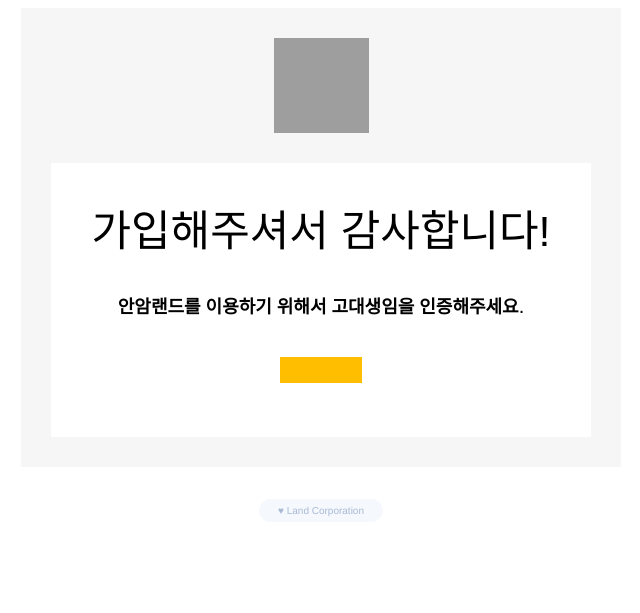
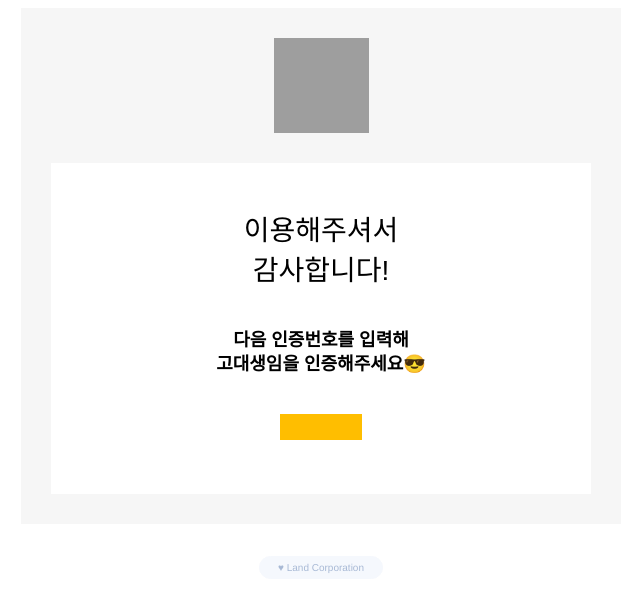
Before and after one commit to Land-Corporation/gobok-api, a Django app: template template/email_verification.html in a window 1280 px wide. Shown: the top 613 px of the page, without its empty margins (319-959 px from the left). Run offline with Django 3.2, Linux system fonts and the light colour scheme; the template is opened without the code that fills it, so the values that code supplies are empty; some web fonts are replaced; grey boxes are pictures that could not be loaded.

Commit message:
do reformat

```diff
--- a/api/services/my/views.py
+++ b/api/services/my/views.py
@@ -1,11 +1,13 @@
+import requests
+from django.conf import settings
 from rest_framework import status
 from rest_framework import viewsets
 from rest_framework.response import Response
-from django.conf import settings
+
 from api.models.room.models import Room
 from api.services.room.serializers import RoomDetailViewSerializer
 from .serializers import FeedbackSerializer
-import requests
+
 
 class MyRoomViewSet(viewsets.ModelViewSet):
     queryset = Room.objects.all().filter(is_public=True)
--- a/template/email_verification.html
+++ b/template/email_verification.html
@@ -151,13 +151,13 @@
   </table><table class="module" role="module" data-type="text" border="0" cellpadding="0" cellspacing="0" width="100%" style="table-layout: fixed;" data-muid="948e3f3f-5214-4721-a90e-625a47b1c957" data-mc-module-version="2019-10-22">
     <tbody>
       <tr>
-        <td style="padding:50px 30px 18px 30px; line-height:36px; text-align:inherit; background-color:#ffffff;" height="100%" valign="top" bgcolor="#ffffff" role="module-content"><div><div style="font-family: inherit; text-align: center"><span style="font-size: 43px">가입해주셔서 감사합니다!</span></div><div></div></div></td>
+        <td style="padding:50px 30px 18px 30px; line-height:36px; text-align:inherit; background-color:#ffffff;" height="100%" valign="top" bgcolor="#ffffff" role="module-content"><div><div style="font-family: inherit; text-align: center"><span style="font-size: 28px">이용해주셔서<br/>감사합니다!</span></div><div></div></div></td>
       </tr>
     </tbody>
   </table><table class="module" role="module" data-type="text" border="0" cellpadding="0" cellspacing="0" width="100%" style="table-layout: fixed;" data-muid="a10dcb57-ad22-4f4d-b765-1d427dfddb4e" data-mc-module-version="2019-10-22">
     <tbody>
       <tr>
-          <td style="padding:18px 30px 18px 30px; line-height:22px; text-align:inherit; background-color:#ffffff;" height="100%" valign="top" bgcolor="#ffffff" role="module-content"><div><div style="font-family: inherit; text-align: center"><span style="font-size: 18px"><strong>안암랜드를 이용하기 위해서 고대생임을 인증해주세요</strong></span><span style="color: #df655f; font-size: 20px; font-family: arial,helvetica,sans-serif"></span><span style="font-size: 20px">.</span></div>
+          <td style="padding:18px 30px 18px 30px; line-height:22px; text-align:inherit; background-color:#ffffff;" height="100%" valign="top" bgcolor="#ffffff" role="module-content"><div><div style="font-family: inherit; text-align: center"><span style="font-size: 18px"><strong>다음 인증번호를 입력해<br/>고대생임을 인증해주세요😎</strong></span><span style="color: #df655f; font-size: 20px; font-family: arial,helvetica,sans-serif"></span><span style="font-size: 20px"></span></div>
           </div>
           </td>
       </tr>
```
